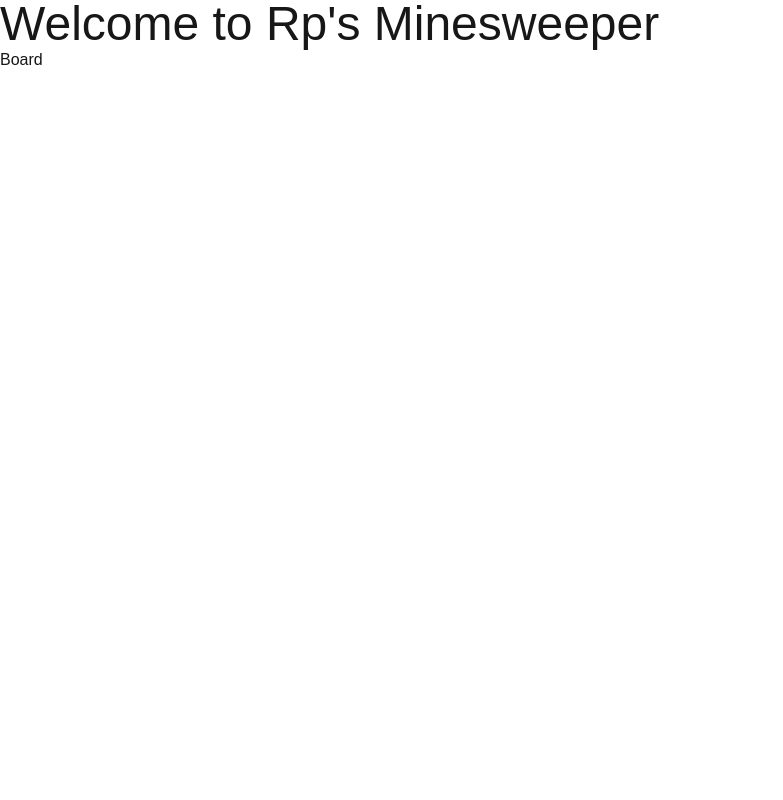
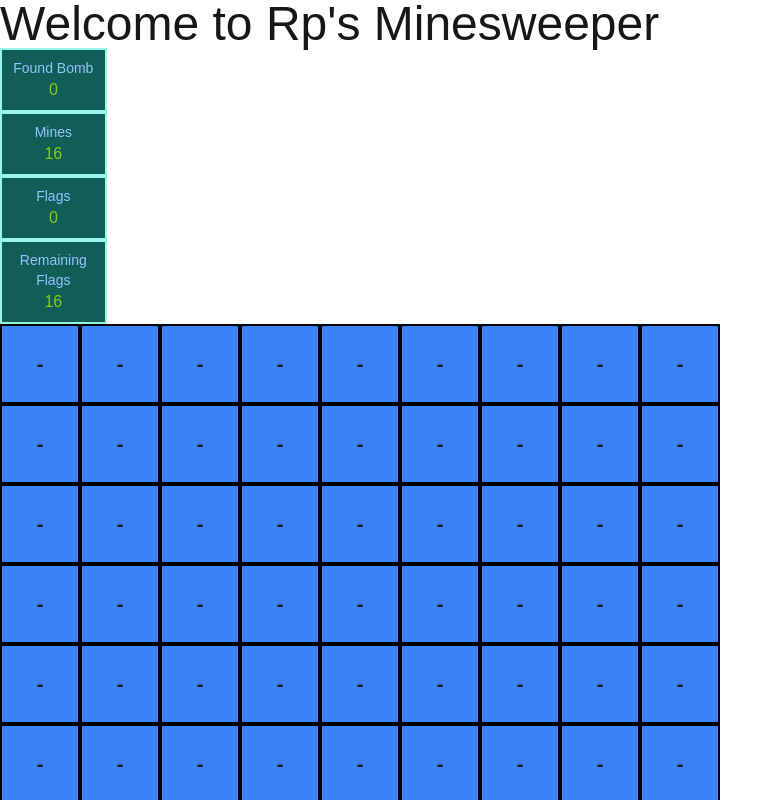
Before and after one commit to rahulprwl/Games, a Next.js app: page /games/minesweeper in a window 1280 px wide. Shown: the top 800 px of the page, without its empty margins (0-783 px from the left). Built offline with nearby package versions, Linux system fonts and the light colour scheme.

Commit message:
Separating board to 2 components, working minesweeper, auto opening for Empty also working

```diff
--- /dev/null
+++ b/src/app/games/minesweeper/block.tsx
@@ -0,0 +1,45 @@
+const Block = ({
+  value,
+  onClick,
+  onRightClick,
+  disabled,
+}: {
+  value: string;
+  onClick: () => void;
+  onRightClick: () => void;
+  disabled: boolean;
+}) => {
+  const btnClass = `border-solid border-black border-2 w-20 h-20 text-xl
+    } font-extrabold transition ease-in-out delay-50 hover:-translate-y-1 hover:scale-110 duration-100 ${computeBackground(
+      value,
+      false
+    )} hover:${computeBackground(value, true)}`;
+  return (
+    <button
+      className={btnClass}
+      onClick={() => onClick()}
+      disabled={disabled}
+      onContextMenu={(event) => {
+        event.preventDefault();
+        onRightClick();
+      }}
+    >
+      {value}
+    </button>
+  );
+};
+
+const computeBackground = (value: string, hover?: boolean) => {
+  if (value === "F") {
+    return "bg-grey-" + (500 + (hover ? 200 : 0)).toString();
+  }
+  if (value === "-") {
+    return "bg-blue-" + (500 + (hover ? 200 : 0)).toString();
+  }
+  if (value === "0") {
+    return "bg-red-" + (500 + (hover ? 200 : 0)).toString();
+  }
+  return "bg-amber-" + (500 + (hover ? 200 : 0)).toString();
+};
+
+export default Block;
--- a/src/app/games/minesweeper/board.tsx
+++ b/src/app/games/minesweeper/board.tsx
@@ -1,10 +1,116 @@
 "use client";
-import React, { useState } from "react";
-import { generateBoard } from "./game-helper";
+import React, { useEffect, useState } from "react";
+import { computeResults, generateBoard } from "./game-helper";
+import SweeperGame from "./sweeper-game";
+import Counter from "./counter";
+import DisplayWinner from "@/app/shared/display-winner";
 
 const Board = ({ size, bombs }: { size: number; bombs: number }) => {
-  const [gameState, setGameState] = useState(generateBoard(size, bombs));
-  return <div>Board</div>;
+  const [gameState, setGameState] = useState<(number | boolean)[][][] | null>(
+    null
+  );
+  const [flags, setFlags] = useState(0);
+  const [complete, setComplete] = useState(false);
+  const [results, setResults] = useState<{
+    foundBomb: number;
+    mineBlast: boolean;
+    stillMystery: number;
+    won: boolean;
+  }>();
+
+  useEffect(() => {
+    const game = generateBoard(size, bombs);
+    const board = game.map((row) =>
+      row.map((element) => [element, false, false])
+    );
+    setGameState(board);
+    setResults(computeResults(board, bombs));
+    return () => {};
+  }, []);
+
+  const chance = (i: number, j: number) => {
+    if (gameState) {
+      if (gameState[i][j][0] === -1 && !gameState[i][j][1]) {
+        gameState[i][j][1] = true;
+        if (i - 1 >= 0) {
+          chance(i - 1, j);
+          if (j - 1 >= 0) {
+            chance(i - 1, j - 1);
+          }
+          if (j + 1 < size) {
+            chance(i - 1, j + 1);
+          }
+        }
+        if (j - 1 >= 0) {
+          chance(i, j - 1);
+        }
+        if (j + 1 < size) {
+          chance(i, j + 1);
+        }
+        if (i + 1 < size) {
+          chance(i + 1, j);
+          if (j - 1 >= 0) {
+            chance(i + 1, j - 1);
+          }
+          if (j + 1 < size) {
+            chance(i + 1, j + 1);
+          }
+        }
+      }
+      play(i, j);
+    }
+  };
+
+  const play = (i: number, j: number) => {
+    if (gameState && !gameState[i][j][2]) {
+      if (gameState[i][j][0] === 0) {
+        setComplete(true);
+      }
+      gameState[i][j][1] = true;
+      finalizeGame();
+      setGameState([...gameState]);
+    }
+  };
+
+  const finalizeGame = () => {
+    if (gameState) {
+      const results = computeResults(gameState, bombs);
+      setResults(results);
+    }
+  };
+
+  const flag = (i: number, j: number) => {
+    if (gameState) {
+      if (gameState[i][j][2]) {
+        gameState[i][j][2] = !gameState[i][j][2];
+        setFlags(flags - 1);
+      } else if (!gameState[i][j][2] && bombs - flags > 0) {
+        gameState[i][j][2] = !gameState[i][j][2];
+        setFlags(flags + 1);
+      }
+      finalizeGame();
+      setGameState([...gameState]);
+    }
+  };
+
+  return (
+    <>
+      <Counter label={"Found Bomb"} count={results?.foundBomb ?? 0} />
+      {gameState && (
+        <SweeperGame
+          board={gameState}
+          flags={flags}
+          complete={complete}
+          bombs={bombs}
+          onPlay={chance}
+          onFlag={flag}
+        />
+      )}
+      {results?.won && (
+        <DisplayWinner winnerName={"Player"} gameName={"Minesweeper"} />
+      )}
+    </>
+  );
 };
 
 export default Board;
--- /dev/null
+++ b/src/app/games/minesweeper/counter.tsx
@@ -0,0 +1,14 @@
+import React from "react";
+
+const Counter = ({ label, count }: { label: string; count: number }) => {
+  return (
+    <div className=" grid grid-flow-row grid-cols-12">
+      <div className="border-2 border-teal-200 border-solid bg-teal-800 p-2 text-center">
+        <div className="text-sm col-span-1 text-blue-300">{label}</div>
+        <div className="col-span-1 text-lime-500">{count}</div>
+      </div>
+    </div>
+  );
+};
+
+export default Counter;
--- a/src/app/games/minesweeper/game-helper.ts
+++ b/src/app/games/minesweeper/game-helper.ts
@@ -1,10 +1,7 @@
 export const generateBoard = (size: number, bombs: number): number[][] => {
   let board = Array.from({ length: size }, () => Array(size).fill(-1));
-  console.log("board: ", board);
   board = placeBombs(board, bombs);
-  console.log("bombs placed board: ", board);
   board = populateRemaining(board, size);
-  console.log("All Populated Board: ", board);
   return board;
 };
 
@@ -64,8 +61,43 @@ const foundBomb = (board: number[][], i: number, j: number) => {
   }
 };
 
-function newBombNear(board: number[][], arg1: number, arg2: number) {
+const newBombNear = (board: number[][], arg1: number, arg2: number) => {
   if (board[arg1][arg2] !== 0) {
     board[arg1][arg2] = board[arg1][arg2] == -1 ? 1 : board[arg1][arg2] + 1;
   }
-}
+};
+
+export const computeResults = (
+  board: (number | boolean)[][][],
+  bombs: number
+): {
+  foundBomb: number;
+  mineBlast: boolean;
+  stillMystery: number;
+  won: boolean;
+} => {
+  const size = board.length;
+  const result = {
+    foundBomb: 0,
+    mineBlast: false,
+    stillMystery: 0,
+    won: false,
+  };
+  board.forEach((row) => {
+    row.forEach((block) => {
+      if (block[0] === 0 && block[1] && !block[2]) {
+        result.mineBlast = true;
+      }
+      if (block[0] === 0 && block[2]) {
+        result.foundBomb += 1;
+      }
+      if (!block[1] && !block[2]) {
+        result.stillMystery += 1;
+      }
+    });
+  });
+  if (result.foundBomb === bombs && result.stillMystery === 0) {
+    result.won = true;
+  }
+  return result;
+};
--- a/src/app/games/minesweeper/mine-home.tsx
+++ b/src/app/games/minesweeper/mine-home.tsx
@@ -4,7 +4,7 @@ import Board from "./board";
 const MineHome = () => {
   return (
     <div>
-      <Board size={16} bombs={40} />
+      <Board size={9} bombs={16} />
     </div>
   );
 };
--- /dev/null
+++ b/src/app/games/minesweeper/sweeper-game.tsx
@@ -0,0 +1,62 @@
+import React from "react";
+import Counter from "./counter";
+import Block from "./block";
+
+const SweeperGame = ({
+  board,
+  flags,
+  complete,
+  bombs,
+  onPlay,
+  onFlag,
+}: {
+  board: (number | boolean)[][][];
+  flags: number;
+  complete: boolean;
+  bombs: number;
+  onPlay: (i: number, j: number) => void;
+  onFlag: (i: number, j: number) => void;
+}) => (
+  <>
+    <Counter label={"Mines"} count={bombs}></Counter>
+    <Counter label={"Flags"} count={flags}></Counter>
+    <Counter label={"Remaining Flags"} count={bombs - flags}></Counter>
+    <div className="grid grid-rows-9 grid-flow-col justify-start">
+      {board &&
+        board.map((row, i) =>
+          row.map((element, j) => (
+            <Block
+              key={`${i}${j}`}
+              value={getDisplayValue(
+                element[0],
+                element[1],
+                element[2],
+                complete
+              )}
+              onClick={() => {
+                onPlay(i, j);
+              }}
+              onRightClick={() => {
+                onFlag(i, j);
+              }}
+              disabled={false}
+            />
+          ))
+        )}
+    </div>
+  </>
+);
+
+const getDisplayValue = (
+  val: number | boolean,
+  unCovered: number | boolean,
+  flagged: number | boolean,
+  complete: boolean
+) => {
+  if (complete) {
+    return val.toString();
+  }
+  return flagged ? "F" : unCovered ? val.toString() : "-";
+};
+
+export default SweeperGame;
--- a/tailwind.config.ts
+++ b/tailwind.config.ts
@@ -20,6 +20,15 @@ export default {
       pattern: /^bg-amber-/,
     },
     {
+      pattern: /^bg-grey-/,
+    },
+    {
+      pattern: /^bg-blue-/,
+    },
+    {
+      pattern: /^bg-red-/,
+    },
+    {
       pattern: /^grid-rows-/,
     },
   ],
```
